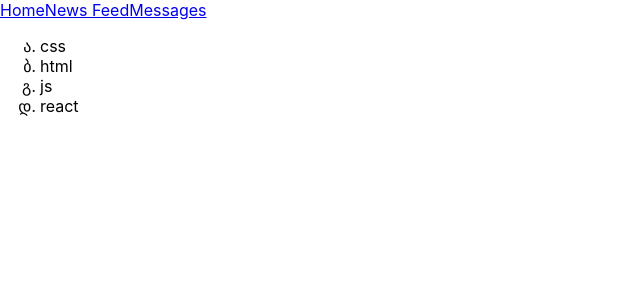
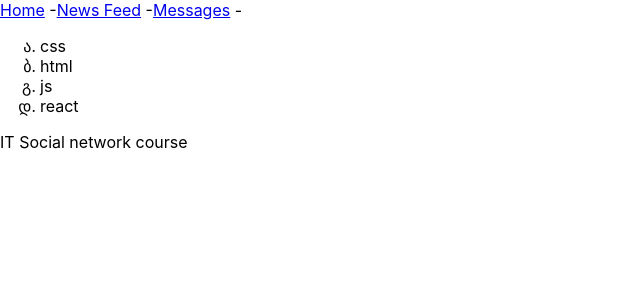
Before and after one commit to Law368/IT-social-network, a React (Create React App) app: page / in a window 1280 px wide. Shown: the top 300 px of the page, without its empty margins (0-640 px from the left). Built offline with nearby package versions, Linux system fonts and the light colour scheme.

Commit message:
Lesson 10 results

```diff
--- a/src/App.js
+++ b/src/App.js
@@ -2,12 +2,14 @@ import React from 'react';
 import logo from './logo.svg';
 import './App.css';
 import Header from './Header.js';
+import Footer from './Footer.js';
 import Technologies from './Technologies.js';
 
 function App() {
   return (
     <div><Header/>
     <Technologies />
+    <Footer />
     </div>
   );
 }
--- /dev/null
+++ b/src/Footer.js
@@ -0,0 +1,8 @@
+const Footer = () => {
+    return ( <div>
+      IT Social network course
+    </div>
+  );
+}
+
+export default Footer;
--- a/src/Header.js
+++ b/src/Header.js
@@ -1,8 +1,8 @@
 const Header = () => {
     return ( <div>
-      <a href="#">Home</a>
-      <a href="#">News Feed</a>
-      <a href="#">Messages</a>
+      <a href="#">Home</a> -
+      <a href="#">News Feed</a> -
+      <a href="#">Messages</a> -
     </div>
   );
 }
```
